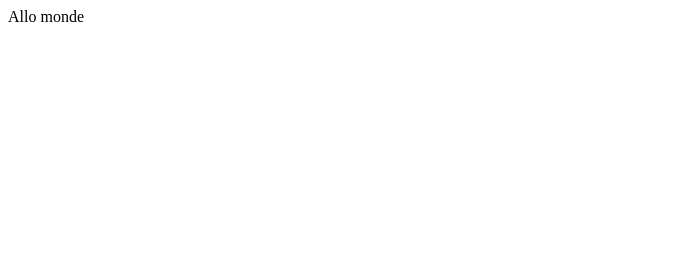
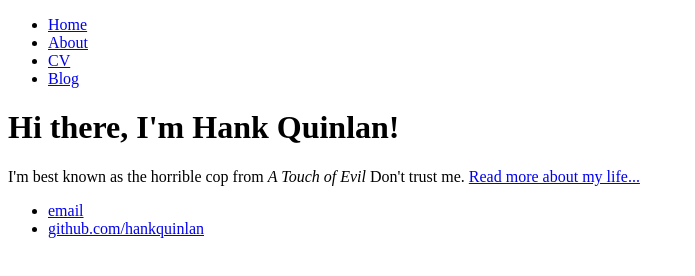
Before and after one commit to malecik/indien, a plain HTML site: page index.html in a window 1280 px wide. Shown: the whole page, without its empty margins (0-695 px from the left). Drawn offline with Linux system fonts and the light colour scheme.

Commit message:
jajoute une page web

```diff
--- a/index.html
+++ b/index.html
@@ -1 +1,28 @@
-Allo monde
+<!DOCTYPE html>
+<html>
+	<head>
+		<title>Hank Quinlan, Horrible Cop</title>
+	</head>
+	<body>
+		<nav>
+    		<ul>
+        		<li><a href="/">Home</a></li>
+	        	<li><a href="/about">About</a></li>
+        		<li><a href="/cv">CV</a></li>
+        		<li><a href="/blog">Blog</a></li>
+    		</ul>
+		</nav>
+		<div class="container">
+    		<div class="blurb">
+        		<h1>Hi there, I'm Hank Quinlan!</h1>
+				<p>I'm best known as the horrible cop from <em>A Touch of Evil</em> Don't trust me. <a href="/about">Read more about my life...</a></p>
+    		</div><!-- /.blurb -->
+		</div><!-- /.container -->
+		<footer>
+    		<ul>
+        		<li><a href="mailto:hankquinlanhub@gmail.com">email</a></li>
+        		<li><a href="https://github.com/hankquinlan">github.com/hankquinlan</a></li>
+			</ul>
+		</footer>
+	</body>
+</html>
```
